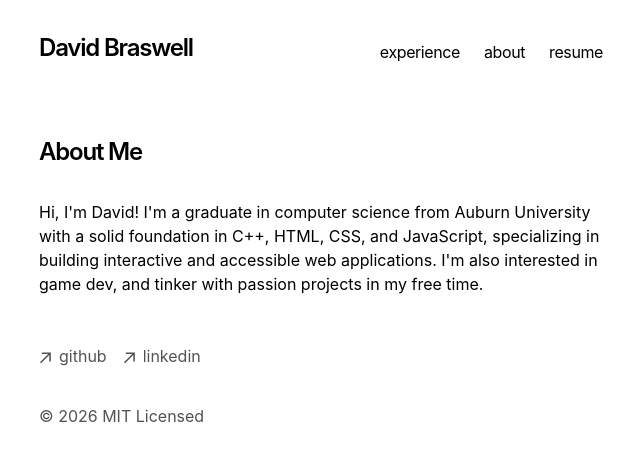
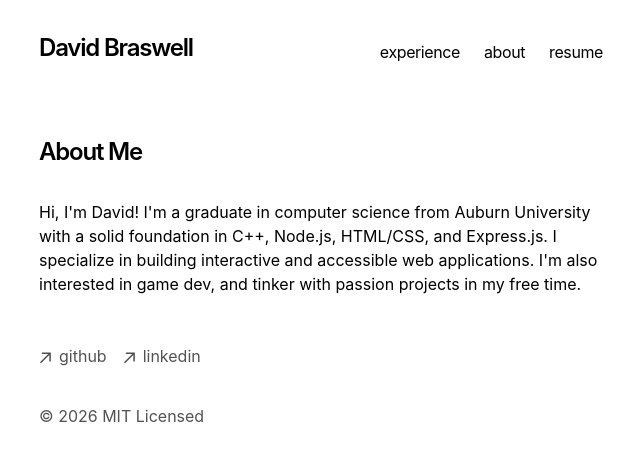
Before and after one commit to DavidBraswell/portfolio-website, a Next.js app: page / in a window 1280 px wide. Shown: the top 460 px of the page, without its empty margins (313-953 px from the left). Built offline with nearby package versions, Linux system fonts and the light colour scheme.

Commit message:
updated biography

```diff
--- a/app/page.tsx
+++ b/app/page.tsx
@@ -6,7 +6,7 @@ export default function Page() {
       </h1>
       <p className="mb-4">
         {`Hi, I'm David! I'm a graduate in computer science from Auburn University with a solid foundation in C++,
-        HTML, CSS, and JavaScript, specializing in building interactive and accessible web applications. I'm
+        Node.js, HTML/CSS, and Express.js. I specialize in building interactive and accessible web applications. I'm
         also interested in game dev, and tinker with passion projects in my free time.`}
       </p>
 
```
